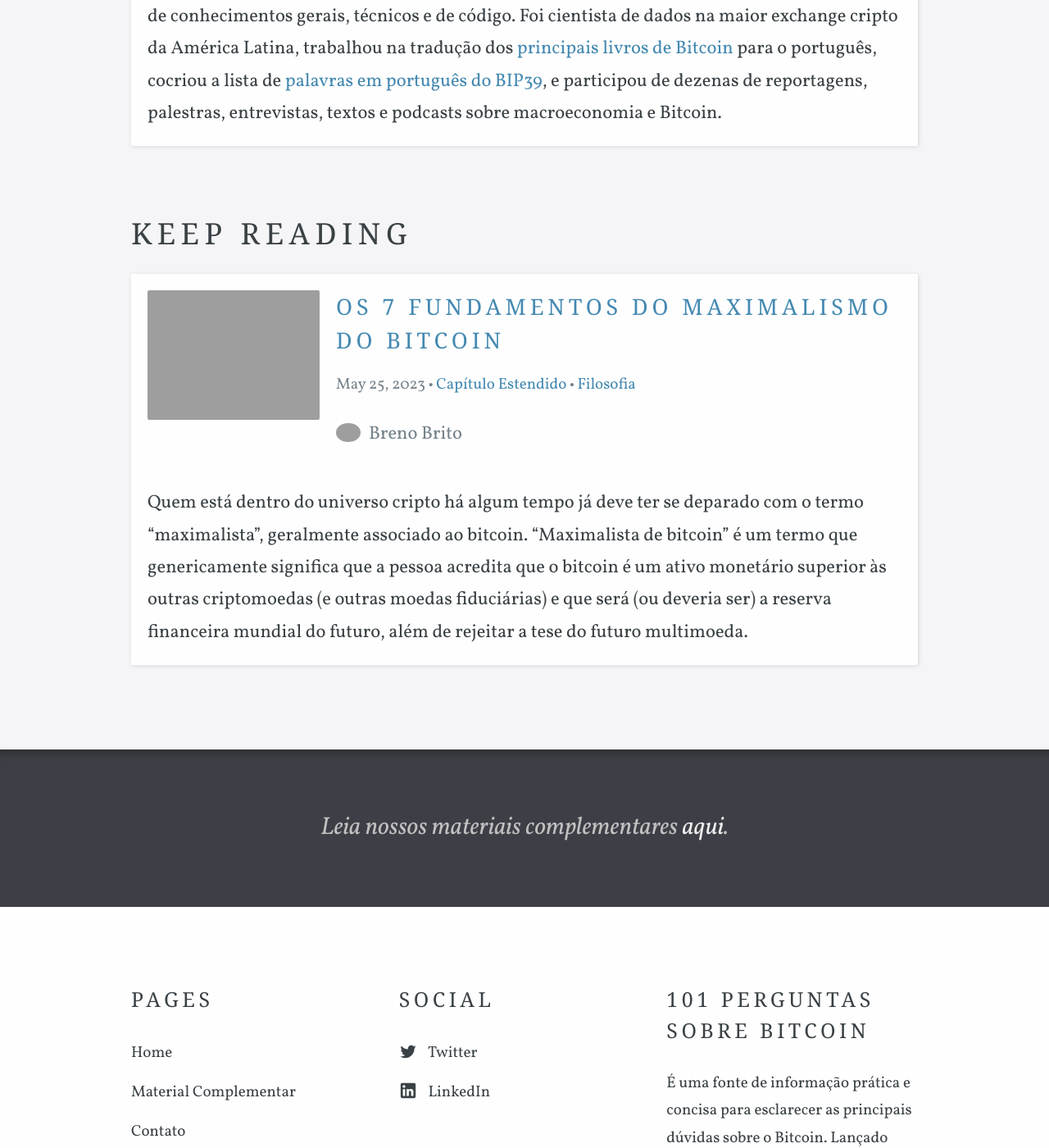
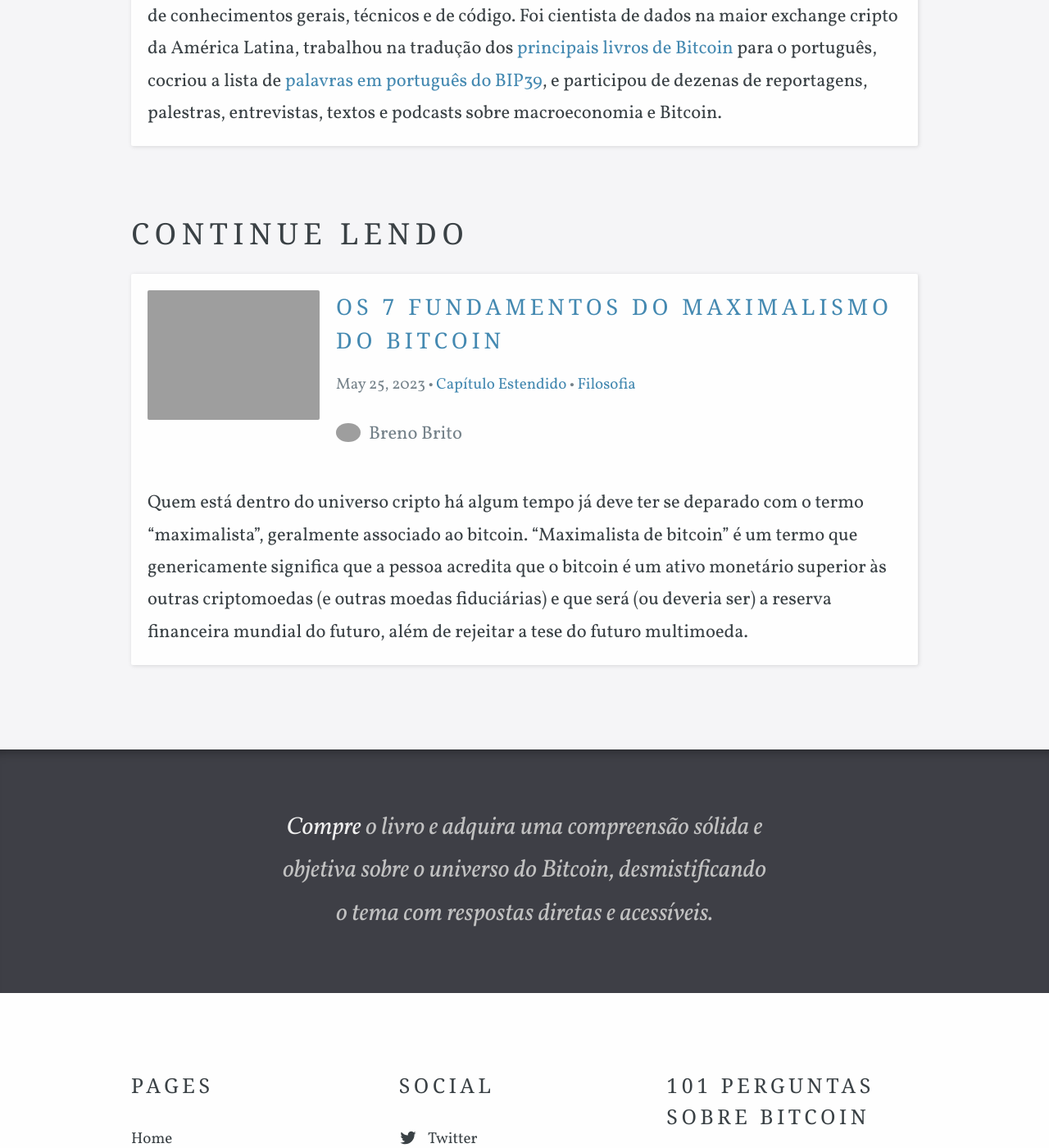
Before and after one commit to brenorb/bitcoin101, a Jekyll site: the page built from _posts/2023-05-26-7-novas-tecnologias-bitcoin.md, in a window 1280 px wide and 1400 px high, scrolled down 5989 px. Shown: the whole window at 82% size. Built offline with Jekyll 4.4.1, drawn with Linux system fonts in a browser that asks for light colours; some web fonts are replaced; some of the changed text lies outside the part shown; grey boxes are pictures that could not be loaded.

```diff
--- a/_data/company.yml
+++ b/_data/company.yml
@@ -1,5 +1,5 @@
 title: 101 Perguntas sobre Bitcoin
-description: É uma fonte de informação prática e concisa para esclarecer as principais dúvidas sobre o Bitcoin. Lançado pela editora do <a href="https://portaldobitcoin.uol.com.br/>Portal do Bitcoin</a>.
+description: É uma fonte de informação prática e concisa para esclarecer as principais dúvidas sobre o Bitcoin. Lançado pela editora do <a href="https://portaldobitcoin.uol.com.br/">Portal do Bitcoin</a>.
 contact_email_address: brenorb+btc101@gmail.com
 twitter: brenorb
 linkedin: brenorb
--- a/_layouts/default.html
+++ b/_layouts/default.html
@@ -65,7 +65,7 @@
 			<section class="quote-section">
 				<p class="container editable">
 					<!-- <a href="{{ site.baseurl }}/blog/">Read our blog</a> for an introduction and quick tips on various areas of the law. -->
-					Leia nossos materiais complementares <a href="{{ site.baseurl }}/blog/">aqui</a>.
+					<a href="https://bit.ly/101BTC">Compre</a> o livro e adquira uma compreensão sólida e objetiva sobre o universo do Bitcoin, desmistificando o tema com respostas diretas e acessíveis.
 				</p>
 			</section>
 		{% endif %}
--- a/_layouts/post.html
+++ b/_layouts/post.html
@@ -21,7 +22,8 @@ layout: page
 	{% include staff-member.html member=author %}
 </div>
 
-<h2>Keep reading</h2>
+<h2>Continue lendo</h2>
+<!-- <h2>Keep reading</h2> -->
 <ol class="post-links post-list">
 	{% if page.next %}
 		{% include post-summary.html post=page.next %}
--- a/index.html
+++ b/index.html
@@ -7,7 +7,7 @@ testimonials:
   - message: O que o Breno fez em “101 Perguntas sobre o Bitcoin” me lembrou a genialidade do Picasso em El Toro quando, em 11 desenhos, cada um mais básico que o outro, o artista usou da sua genialidade para chegar às partes mais fundamentais do todo, sem nunca desconstituí-lo.
     image: "https://media.licdn.com/dms/image/D4D03AQGgEqeRTgHdWw/profile-displayphoto-shrink_800_800/0/1711739555642?e=1717632000&v=beta&t=YTTlztjYzTbcjqkibWvBM29uw1fNtKD2yEqDmMGSPkE"
     name: Diego Kolling, criador do NodeRunners Brasil
-  - message: "'Ridiculamente eficiente' é a descrição que me veio a mente quando terminei de ler '101 Perguntas Sobre Bitcoin' de Breno Brito. Há anos eu e Breno discutimos aspectos tecnológicos e econômicos do bitcoin, é alguém em quem confio quando quero me atualizar sobre o sistema. O formato de perguntas e respostas deixa a leitura fácil e permite ir direto ao ponto, é um onboarding de bitcoin em formato de livro. '101 Perguntas Sobre Bitcoin' é o livro que eu gostaria de ter em mãos para presentear sempre que encontro alguém que se mostra de realmente interessado em conhecer esta tecnologia, mas não sabe por onde começar. Eu só adicionaria uma coisa para o leitor que comprar o livro em dinheiro fiat: comprar com bitcoin uma segunda cópia para presentear um ente querido."
+  - message: "“Ridiculamente eficiente” é a descrição que me veio a mente quando terminei de ler “101 Perguntas Sobre Bitcoin” de Breno Brito. É o livro que eu gostaria de ter em mãos para presentear sempre que encontro alguém que se mostra de realmente interessado em conhecer esta tecnologia, mas não sabe por onde começar. Eu só adicionaria uma coisa para o leitor que comprar o livro em dinheiro fiat: comprar com bitcoin uma segunda cópia para presentear um ente querido."
     image: "https://pbs.twimg.com/profile_images/1711490419324821504/arsUmeyd_400x400.jpg"
     name: Edil Medeiros, Professor da Universidade de Brasília e contribuidor Bitcoin Core
   - message: Livro sensacional! Como o autor transita bem entre a TI, a Economia, e a legislação/regulação, sempre há algo a ser aprendido, mesmo para quem já trabalha com criptomoedas e blockchain há anos. E, por estar organizado como perguntas e respostas também em seu índice, é bem fácil achar um tópico específico, seja antes ou após sua leitura.
```
Also changed, not shown: other parts of _layouts/post.html (+4 -2 lines).
